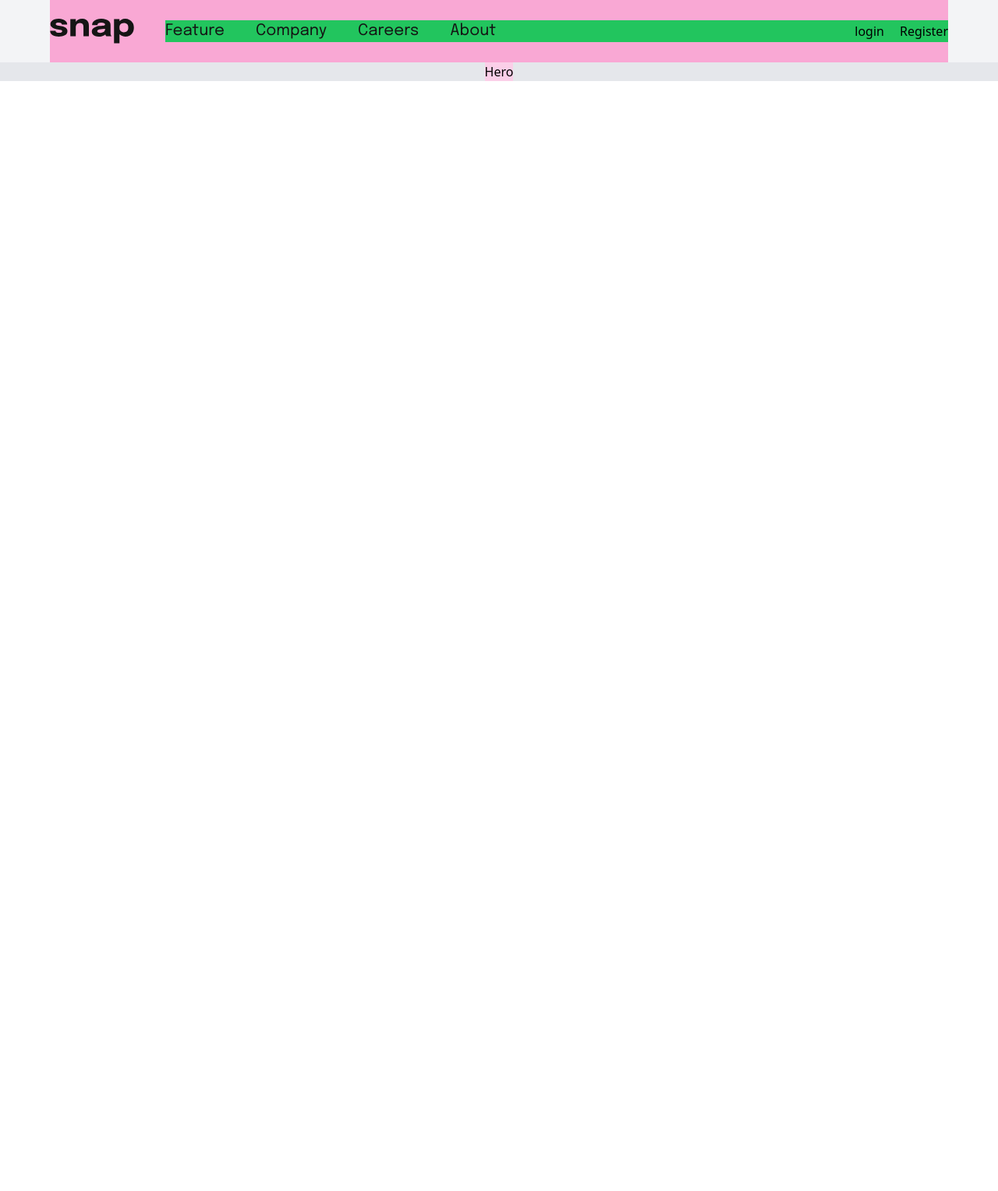
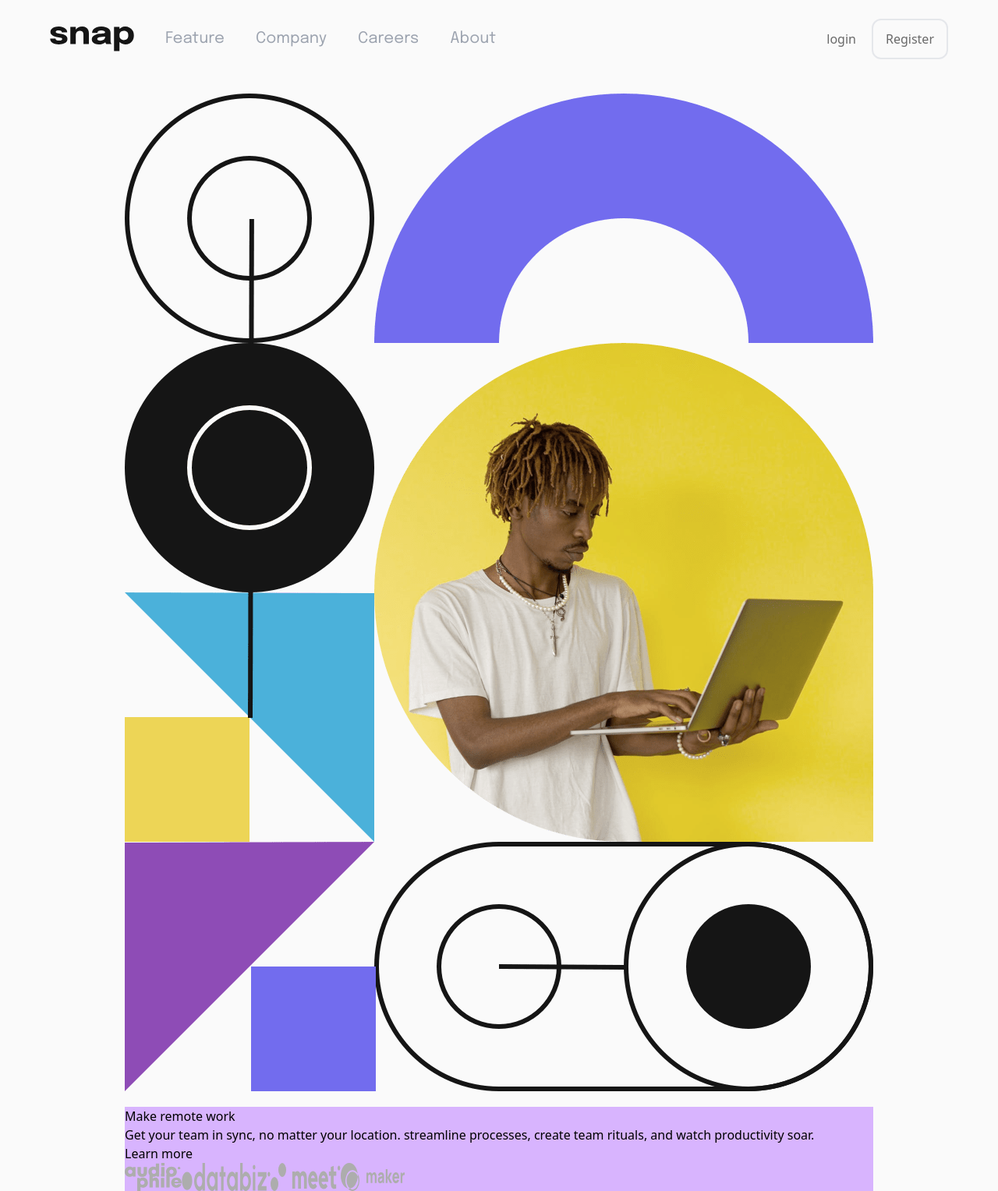
Before and after one commit to FullyAngozi/snap_landingpage, a React (Vite) app: page / in a window 1280 px wide. Shown: the whole page at 78% size. Before the commit the page ends 800 px from the top, so only its background shows below. Built offline with nearby package versions, Linux system fonts and the light colour scheme.

Commit message:
finished navbar and started hero section

```diff
--- a/src/App.jsx
+++ b/src/App.jsx
@@ -7,14 +7,14 @@ function App() {
   const [count, setCount] = useState(0)
 
   return (
-    <div className=" bg-gray-100 w-full overflow-hidden ">
+    <div className=" bg-primary w-full overflow-hidden ">
       <div className=' sm:px-16 px-6 flex justify-center items-center'>
         <div className=' xl:max-w-[1280px] w-full'>
           <Navbar />
         </div>
       </div>
 
-      <div className=' bg-gray-200 flex justify-center items-start'>
+      <div className=' bg-primary flex justify-center items-start'>
         <div className=' max-w-[1280px]'>
           <Hero />
         </div>
--- a/src/components/Hero.jsx
+++ b/src/components/Hero.jsx
@@ -1,9 +1,30 @@
-import React from 'react'
+import React from "react";
+import { heroimage, heroimageBig, clients } from "../constants";
 
 const Hero = () => {
   return (
-    <div className=' bg-pink-200'>Hero</div>
-  )
-}
+    <main className=" ">
+      <div>
+        <img src={heroimage} alt="talents" className="my-5 md:hidden" />
+        <img src={heroimageBig} alt="talents" className="my-5 hidden md:flex" />
+      </div>
 
-export default Hero
+      <div className=" bg-purple-300 flex flex-col justify-center">
+        <div className=" ">
+          <h1>Make remote work</h1>
+          <p>Get your team in sync, no matter your location. streamline processes, create team rituals, and watch productivity soar.</p>
+          <span>
+            <a href="">Learn more</a>
+          </span>
+        </div>
+        <div className=" flex">
+          {clients.map(item => (
+            <img src={item.logo} alt='logos' key={item.id} />
+          ))}
+        </div>
+      </div>
+    </main>
+  );
+};
+
+export default Hero;
--- a/src/components/Navbar.jsx
+++ b/src/components/Navbar.jsx
@@ -1,24 +1,74 @@
-import React, { useState } from 'react'
-import { logo } from '../constants';
+import React, { useState } from "react";
+import { logo, menuIcon, closeIcon } from "../constants";
 import { navLinks } from "../constants";
 
 const Navbar = () => {
+  const [toggle, setToggle] = useState(false);
+  const [active, setActive] = useState("Home");
+
   return (
-    <nav className=' w-full flex py-6  items-center navbar bg-pink-300'>
-      <img src={logo} alt="snaplogo" className=' w-[124px] h-[32px]' />
-      <section className=' ml-10 bg-green-500 w-full flex justify-between items-center'>
-        <ul className=' sm:flex  items-center flex-1 hidden '>
+    <nav className=" w-full flex py-6  items-center navbar ">
+      <img src={logo} alt="snaplogo" className=" w-[124px] h-[32px]" />
+
+      <section className=" ml-10  w-full flex justify-between items-center">
+        <ul className=" sm:flex  items-center flex-1 hidden ">
           {navLinks.map((nav, index) => (
-            <li key={nav.id} className={`font-Epilogue text-dark font-normal text-xl mr-10 ${index === navLinks.length - 1 ? "mr-0" : "mr-10"} `}><a href={`#${nav.id}`}>{nav.title}</a></li>
+            <li
+              key={nav.id}
+              className={`font-Epilogue text-secondary font-normal text-xl mr-10 ${
+                index === navLinks.length - 1 ? "mr-0" : "mr-10"
+              } `}
+            >
+              <a href={`#${nav.id}`}>{nav.title}</a>
+            </li>
           ))}
         </ul>
-        <div className='sm:flex justify-between gap-5 hidden'>
-          <span><a href="">login</a></span>
-          <span><a href="">Register</a></span>
+        <div className="sm:flex justify-between gap-5 hidden  items-center text-Secondary  cursor-pointer ">
+          <span className=" hover:text-dark ">
+            <a href="">login</a>
+          </span>
+          <span className=" border-2 hover:text-dark py-3 px-4 rounded-xl hover:border-dark ">
+            <a href="">Register</a>
+          </span>
         </div>
       </section>
+
+      <img
+        src={toggle ? closeIcon : menuIcon}
+        alt="menu"
+        className=" sm:hidden w-[28px] h-[28px] object-contain z-10  "
+        onClick={() => setToggle((current) => !current)}
+      />
+
+      <div
+        className={`${
+          !toggle ? "hidden" : "flex"
+        } flex-col p-10 bg-white absolute top-0 right-0 my-2 min-w-[60%] h-[100vh] sidebar sm:hidden`}
+      >
+        <ul className="list-none flex  items-start flex-col  py-20">
+          {navLinks.map((nav, index) => (
+            <li
+              key={nav.id}
+              className={`font-poppins font-medium cursor-pointer text-[16px] py-3
+                text-secondary
+                } ${index === navLinks.length - 1 ? "mb-0" : "mb-4"}`}
+              onClick={() => setActive(nav.title)}
+            >
+              <a href={`#${nav.id}`}>{nav.title}</a>
+            </li>
+          ))}
+        </ul>
+        <div className="sm:hidden flex flex-col justify-between gap-5 items-center">
+          <span>
+            <a href="">login</a>
+          </span>
+          <span className=" border-2 hover:text-dark py-3  px-8 rounded-xl hover:border-dark ">
+            <a href="">Register</a>
+          </span>
+        </div>
+      </div>
     </nav>
-  )
-}
+  );
+};
 
-export default Navbar
+export default Navbar;
```
Also changed, not shown: src/constants/index.js (+9 -0 lines).
